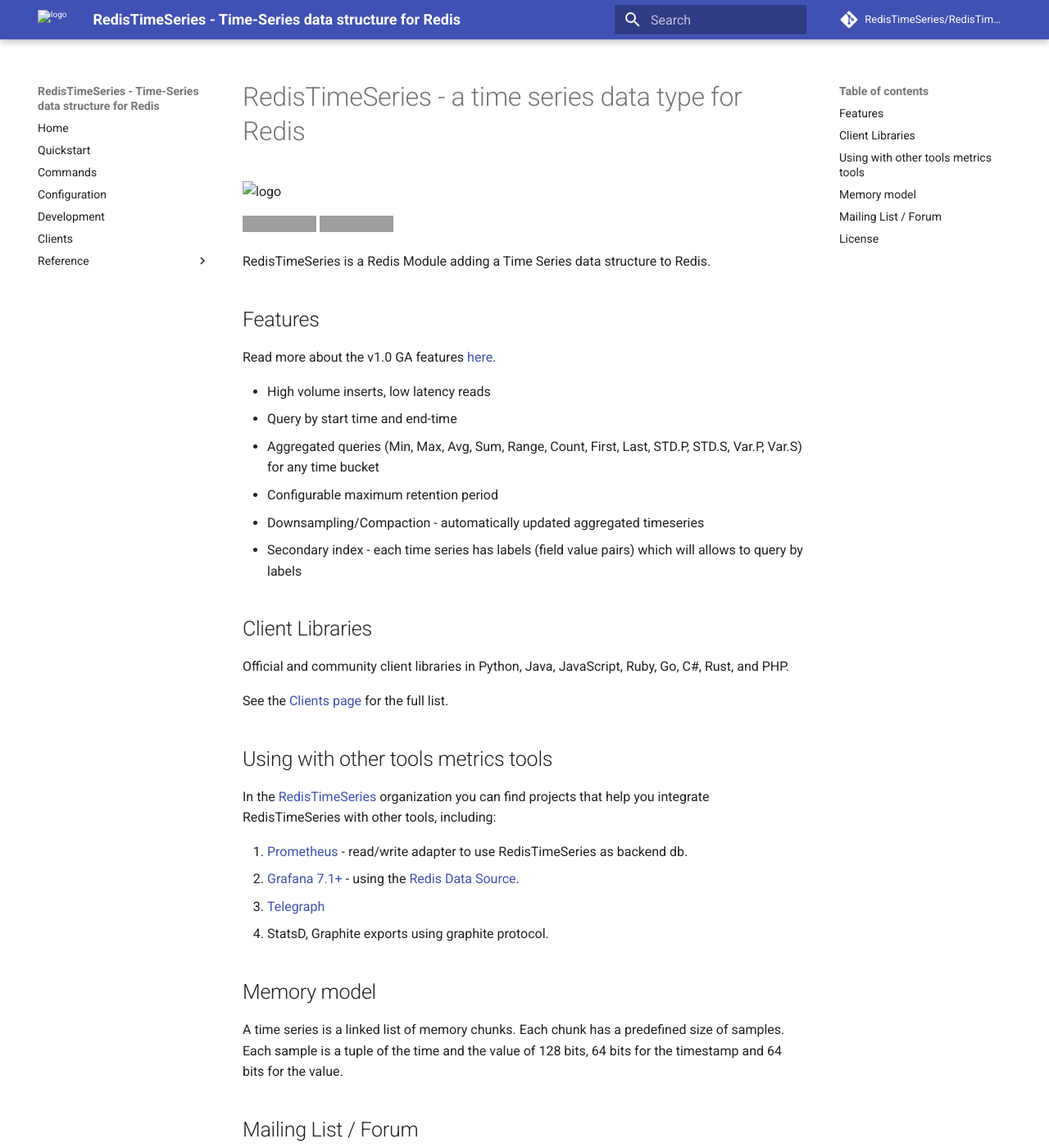
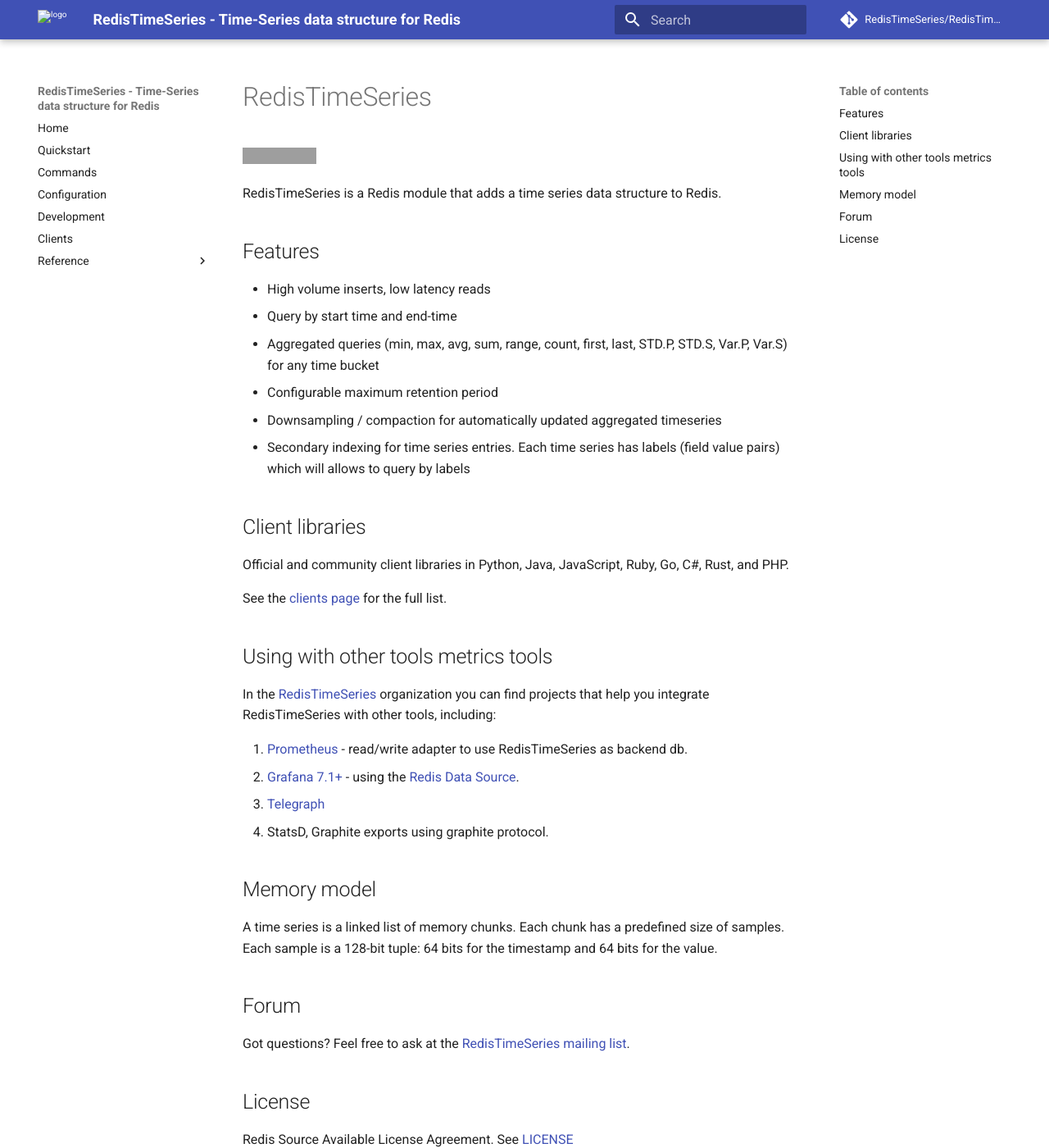
Before and after one commit to RedisTimeSeries/RedisTimeSeries, an MkDocs documentation site: the page built from docs/docs/_index.md, in a window 1280 px wide and 1400 px high. Shown: the whole window at 82% size. Built offline with MkDocs 1.6.1 and Material for MkDocs 9.7.7, drawn with Linux system fonts in a browser that asks for light colours; comment, search, counter and statistics services are not loaded; some of the changed text lies outside the part shown; grey boxes are pictures that could not be loaded.

Commit message:
Revise time series landing page

```diff
--- a/docs/docs/_index.md
+++ b/docs/docs/_index.md
@@ -1,33 +1,30 @@
 ---
-title: RedisTimeSeries - a time series data type for Redis
-titleLink: RedisTimeSeries
+title: RedisTimeSeries
+titleLink: Time Series
+description: Ingest and query time series data with Redis
+type: docs
 ---
 
-<img src="images/logo.svg" alt="logo" width="200"/>
-
-[![Forum](https://img.shields.io/badge/Forum-RedisTimeSeries-blue)](https://forum.redislabs.com/c/modules/redistimeseries)
 [![Discord](https://img.shields.io/discord/697882427875393627?style=flat-square)](https://discord.gg/KExRgMb)
 
-RedisTimeSeries is a Redis Module adding a Time Series data structure to Redis.
+RedisTimeSeries is a Redis module that adds a time series data structure to Redis.
 
 ## Features
-Read more about the v1.0 GA features [here](https://redislabs.com/blog/redistimeseries-ga-making-4th-dimension-truly-immersive/).
+* High volume inserts, low latency reads
+* Query by start time and end-time
+* Aggregated queries (min, max, avg, sum, range, count, first, last, STD.P, STD.S, Var.P, Var.S) for any time bucket
+* Configurable maximum retention period
+* Downsampling / compaction for automatically updated aggregated timeseries
+* Secondary indexing for time series entries. Each time series has labels (field value pairs) which will allows to query by labels
 
-- High volume inserts, low latency reads
-- Query by start time and end-time
-- Aggregated queries (Min, Max, Avg, Sum, Range, Count, First, Last, STD.P, STD.S, Var.P, Var.S) for any time bucket
-- Configurable maximum retention period
-- Downsampling/Compaction - automatically updated aggregated timeseries
-- Secondary index - each time series has labels (field value pairs) which will allows to query by labels
-
-
-## Client Libraries
+## Client libraries
 
 Official and community client libraries in Python, Java, JavaScript, Ruby, Go, C#, Rust, and PHP.
 
-See the [Clients page](clients) for the full list.
+See the [clients page](clients) for the full list.
 
 ## Using with other tools metrics tools
+
 In the [RedisTimeSeries](https://github.com/RedisTimeSeries) organization you can
 find projects that help you integrate RedisTimeSeries with other tools, including:
 
@@ -38,15 +35,12 @@
 
 ## Memory model
 
-A time series is a linked list of memory chunks.
-Each chunk has a predefined size of samples.
-Each sample is a tuple of the time and the value of 128 bits,
-64 bits for the timestamp and 64 bits for the value.
+A time series is a linked list of memory chunks. Each chunk has a predefined size of samples. Each sample is a 128-bit tuple: 64 bits for the timestamp and 64 bits for the value.
 
-## Mailing List / Forum
+## Forum
 
 Got questions? Feel free to ask at the [RedisTimeSeries mailing list](https://forum.redislabs.com/c/modules/redistimeseries).
 
 ## License
 
-Redis Source Available License Agreement - see [LICENSE](https://raw.githubusercontent.com/RedisTimeSeries/RedisTimeSeries/master/LICENSE)
+Redis Source Available License Agreement. See [LICENSE](https://raw.githubusercontent.com/RedisTimeSeries/RedisTimeSeries/master/LICENSE)
```
